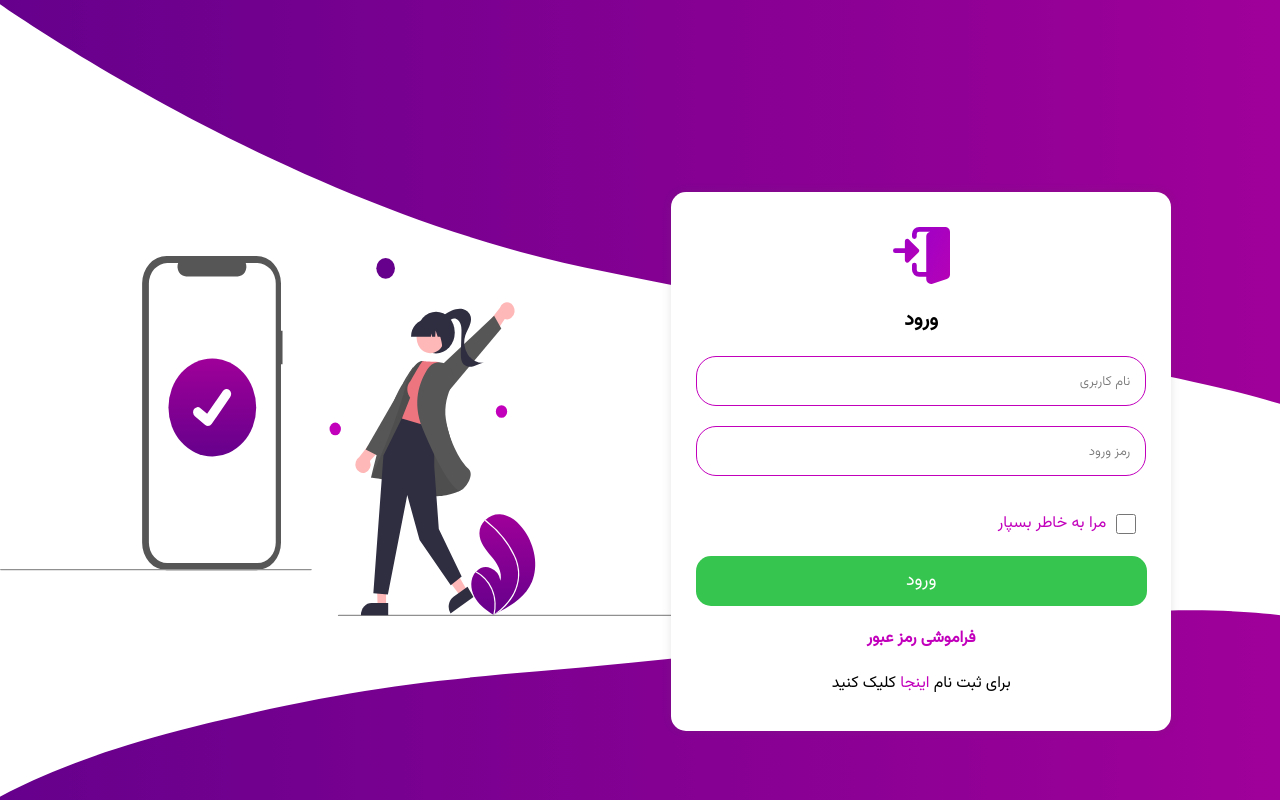
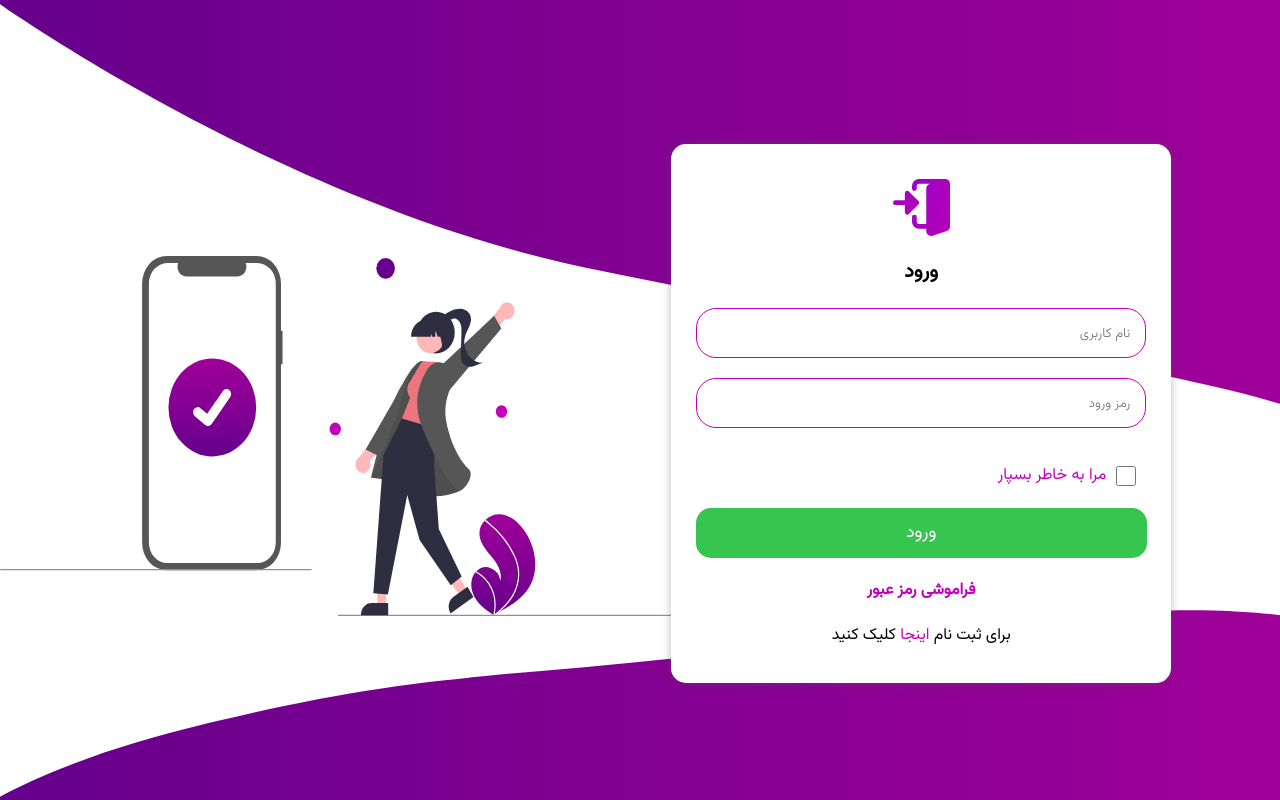
Before and after one commit to alimooo1/Sadrun_Project, a React (Vite) app in the folder sadrun-project/: page /login in a window 1280 px wide. Built offline with nearby package versions, Linux system fonts and the light colour scheme.

Commit message:
some css problems fixed.

```diff
--- a/sadrun-project/src/components/Login & signup/components/login.module.scss
+++ b/sadrun-project/src/components/Login & signup/components/login.module.scss
@@ -35,9 +35,9 @@
   background-color: #fff;
   border-radius: 15px;
   position: absolute;
-  top: 24vh;
+  top: 18vh;
   right: 8.5%;
-  box-shadow: 0px 0px 10px rgba(87, 87, 87, 0.160784);
+  box-shadow: 0px 0px 10px rgba(87, 87, 87, 0.4);
   transition: 0.5s;
 }
 .boxHeader {
```
